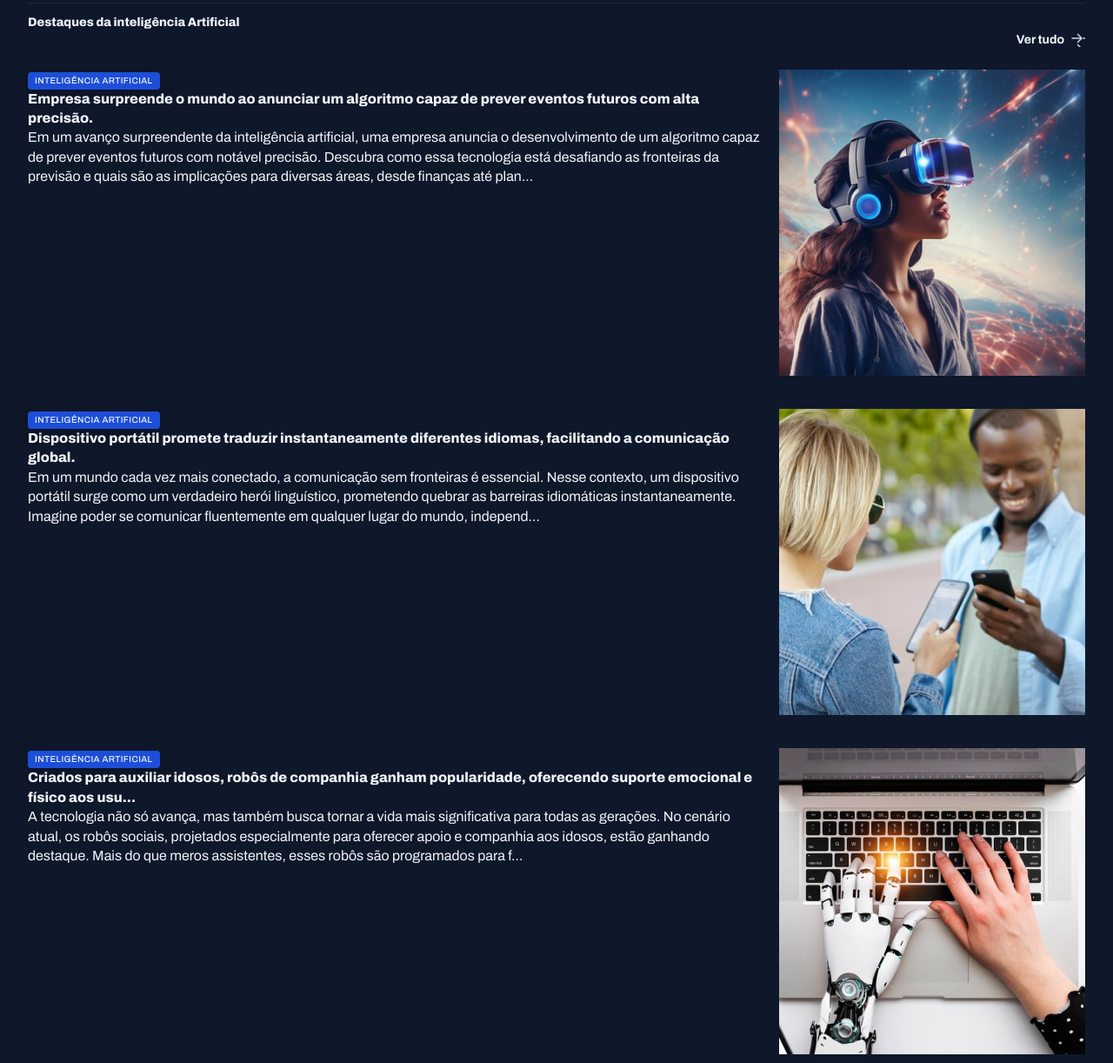
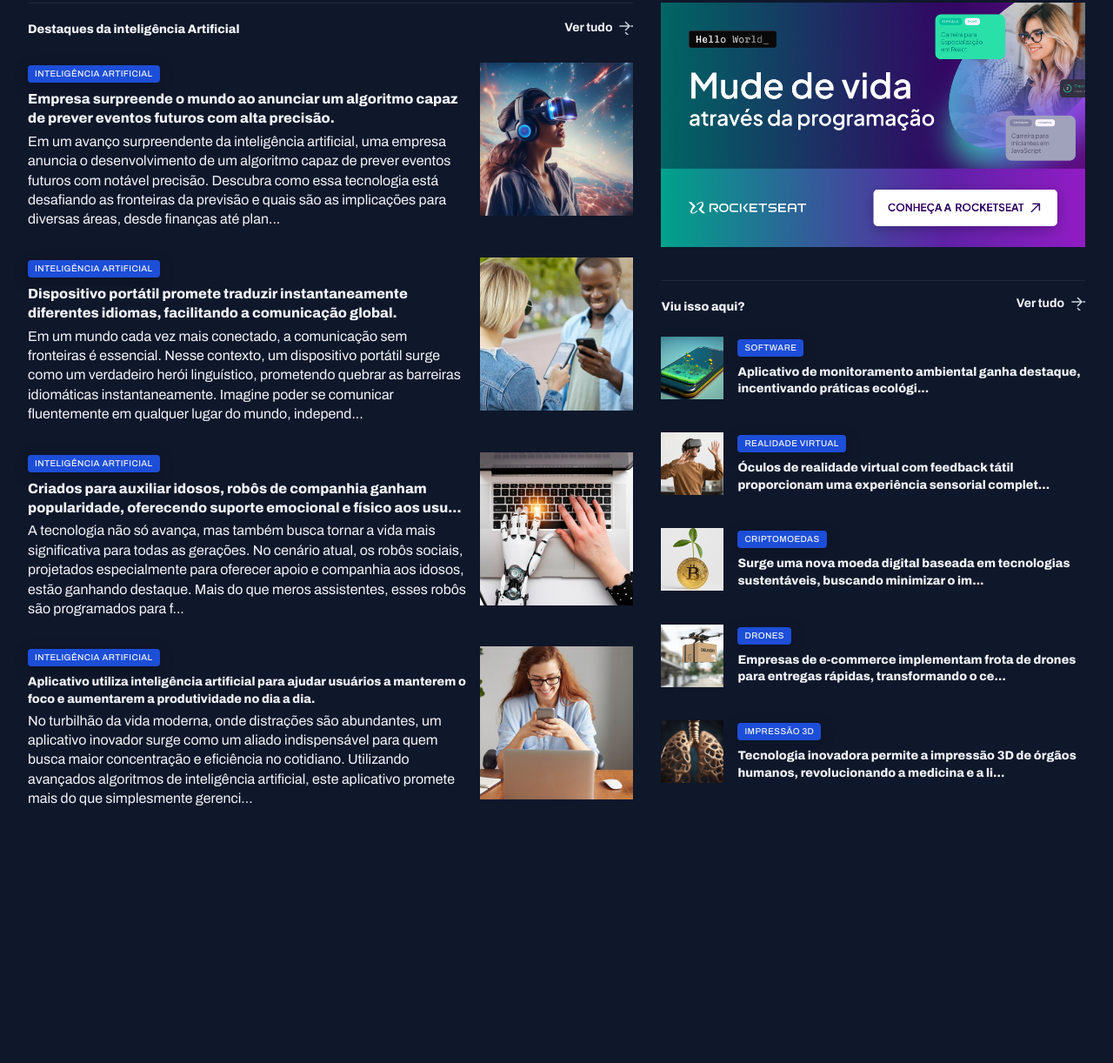
Before and after one commit to thales-castro/fullstack-projeto-portal-de-noticias, a plain HTML site: page index.html in a window 1280 px wide. Shown: the part 1111-2333 px from the top of the page at 87% size. After the commit the page ends 2041 px from the top, so only its background shows below. Drawn offline with Linux system fonts and the light colour scheme.

Commit message:
estilizando os ultimos cards

```diff
--- a/index.html
+++ b/index.html
@@ -132,28 +132,31 @@
             <span class="content-tag">Hologramas</span>
             <img src="assets/images/Image 07.png" alt="" />
             <p>
-              Plataforma de videoconferência apresenta nova função de hologramas, tornando as chamadas...
+              Plataforma de videoconferência apresenta nova função de
+              hologramas, tornando as chamadas...
             </p>
           </figure>
           <figure>
             <span class="content-tag">Realidade Virtual</span>
             <img src="assets/images/Image 08.png" alt="" />
             <p>
-              Nova geração de consoles de videogame é lançada, trazendo gráficos ultra-realistas e experiê...
+              Nova geração de consoles de videogame é lançada, trazendo gráficos
+              ultra-realistas e experiê...
             </p>
           </figure>
           <figure>
             <span class="content-tag">internet</span>
             <img src="assets/images/Image 09.png" alt="" />
             <p>
-              Projeto busca oferecer internet de alta velocidade em áreas remotas através de satélites.
+              Projeto busca oferecer internet de alta velocidade em áreas
+              remotas através de satélites.
             </p>
           </figure>
         </div>
       </section>
 
       <section id="ai">
-        <header class="gird gird-flow-col">
+        <header class="grid grid-flow-col">
           <h3>Destaques da inteligência Artificial</h3>
           <a href="#" class="grid grid-flow-col">
             <strong>Ver tudo</strong>
@@ -166,14 +169,19 @@
             <div>
               <span class="content-tag">Inteligência Artificial</span>
               <h3 class="text-xl">
-                Empresa surpreende o mundo ao anunciar um algoritmo capaz de prever eventos futuros com alta precisão.
+                Empresa surpreende o mundo ao anunciar um algoritmo capaz de
+                prever eventos futuros com alta precisão.
               </h3>
               <p class="text-sm">
-                Em um avanço surpreendente da inteligência artificial, uma empresa anuncia o desenvolvimento de um algoritmo capaz de prever eventos futuros com notável precisão. Descubra como essa tecnologia está desafiando as fronteiras da previsão e quais são as implicações para diversas áreas, desde finanças até plan...
+                Em um avanço surpreendente da inteligência artificial, uma
+                empresa anuncia o desenvolvimento de um algoritmo capaz de
+                prever eventos futuros com notável precisão. Descubra como essa
+                tecnologia está desafiando as fronteiras da previsão e quais são
+                as implicações para diversas áreas, desde finanças até plan...
               </p>
             </div>
             <div>
-              <img src="assets/images/Image 10.png" alt="">
+              <img src="assets/images/Image 10.png" alt="" />
             </div>
           </article>
 
@@ -181,14 +189,19 @@
             <div>
               <span class="content-tag">Inteligência Artificial</span>
               <h3 class="text-xl">
-                Dispositivo portátil promete traduzir instantaneamente diferentes idiomas, facilitando a comunicação global.
+                Dispositivo portátil promete traduzir instantaneamente
+                diferentes idiomas, facilitando a comunicação global.
               </h3>
               <p class="text-sm">
-                Em um mundo cada vez mais conectado, a comunicação sem fronteiras é essencial. Nesse contexto, um dispositivo portátil surge como um verdadeiro herói linguístico, prometendo quebrar as barreiras idiomáticas instantaneamente. Imagine poder se comunicar fluentemente em qualquer lugar do mundo, independ...
+                Em um mundo cada vez mais conectado, a comunicação sem
+                fronteiras é essencial. Nesse contexto, um dispositivo portátil
+                surge como um verdadeiro herói linguístico, prometendo quebrar
+                as barreiras idiomáticas instantaneamente. Imagine poder se
+                comunicar fluentemente em qualquer lugar do mundo, independ...
               </p>
             </div>
             <div>
-              <img src="assets/images/Image 11.png" alt="">
+              <img src="assets/images/Image 11.png" alt="" />
             </div>
           </article>
 
@@ -196,14 +209,19 @@
             <div>
               <span class="content-tag">Inteligência Artificial</span>
               <h3 class="text-xl">
-                Criados para auxiliar idosos, robôs de companhia ganham popularidade, oferecendo suporte emocional e físico aos usu...
+                Criados para auxiliar idosos, robôs de companhia ganham
+                popularidade, oferecendo suporte emocional e físico aos usu...
               </h3>
               <p class="text-sm">
-                A tecnologia não só avança, mas também busca tornar a vida mais significativa para todas as gerações. No cenário atual, os robôs sociais, projetados especialmente para oferecer apoio e companhia aos idosos, estão ganhando destaque. Mais do que meros assistentes, esses robôs são programados para f...
+                A tecnologia não só avança, mas também busca tornar a vida mais
+                significativa para todas as gerações. No cenário atual, os robôs
+                sociais, projetados especialmente para oferecer apoio e
+                companhia aos idosos, estão ganhando destaque. Mais do que meros
+                assistentes, esses robôs são programados para f...
               </p>
             </div>
             <div>
-              <img src="assets/images/Image 12.png" alt="">
+              <img src="assets/images/Image 12.png" alt="" />
             </div>
           </article>
 
@@ -211,27 +229,32 @@
             <div>
               <span class="content-tag">Inteligência Artificial</span>
               <h3 class="text-lg">
-                Aplicativo utiliza inteligência artificial para ajudar usuários a manterem o foco e aumentarem a produtividade no dia a dia.
+                Aplicativo utiliza inteligência artificial para ajudar usuários
+                a manterem o foco e aumentarem a produtividade no dia a dia.
               </h3>
               <p class="text-sm">
-                No turbilhão da vida moderna, onde distrações são abundantes, um aplicativo inovador surge como um aliado indispensável para quem busca maior concentração e eficiência no cotidiano. Utilizando avançados algoritmos de inteligência artificial, este aplicativo promete mais do que simplesmente gerenci...
+                No turbilhão da vida moderna, onde distrações são abundantes, um
+                aplicativo inovador surge como um aliado indispensável para quem
+                busca maior concentração e eficiência no cotidiano. Utilizando
+                avançados algoritmos de inteligência artificial, este aplicativo
+                promete mais do que simplesmente gerenci...
               </p>
             </div>
             <div>
-              <img src="assets/images/Image 13.png" alt="">
+              <img src="assets/images/Image 13.png" alt="" />
             </div>
           </article>
         </div>
       </section>
 
-      <div>
+      <aside>
         <div id="ads">
-          <img src="assets/Ads.png" alt="">
+          <img src="assets/Ads.png" alt="" />
         </div>
 
         <section id="more">
-          <header class="gird gird-flow-col">
-            <h3>Viuisso aqui?</h3>
+          <header class="grid grid-flow-col">
+            <h3>Viu isso aqui?</h3>
             <a href="#" class="grid grid-flow-col">
               <strong>Ver tudo</strong>
               <span></span>
@@ -241,67 +264,71 @@
           <div class="grid gap-32">
             <article class="grid grid-flow-col gap-16">
               <div>
-                <img src="assets/images/Image 14.png" alt="">
+                <img src="assets/images/Image 14.png" alt="" />
               </div>
               <div>
                 <span class="content-tag">Software</span>
                 <h3 class="text-lg">
-                  Aplicativo de monitoramento ambiental ganha destaque, incentivando práticas ecológicas e pro...
+                  Aplicativo de monitoramento ambiental ganha destaque,
+                  incentivando práticas ecológi...
                 </h3>
               </div>
             </article>
 
             <article class="grid grid-flow-col gap-16">
               <div>
-                <img src="assets/images/Image 15.png" alt="">
+                <img src="assets/images/Image 15.png" alt="" />
               </div>
               <div>
                 <span class="content-tag">Realidade Virtual</span>
                 <h3 class="text-lg">
-                  Óculos de realidade virtual com feedback tátil proporcionam uma experiência sensorial complet...
+                  Óculos de realidade virtual com feedback tátil proporcionam
+                  uma experiência sensorial complet...
                 </h3>
               </div>
             </article>
 
             <article class="grid grid-flow-col gap-16">
               <div>
-                <img src="assets/images/Image 16.png" alt="">
+                <img src="assets/images/Image 16.png" alt="" />
               </div>
               <div>
                 <span class="content-tag">Criptomoedas</span>
                 <h3 class="text-lg">
-                  Surge uma nova moeda digital baseada em tecnologias sustentáveis, buscando minimizar o im...
+                  Surge uma nova moeda digital baseada em tecnologias
+                  sustentáveis, buscando minimizar o im...
                 </h3>
               </div>
             </article>
 
             <article class="grid grid-flow-col gap-16">
               <div>
-                <img src="assets/images/Image 17.png" alt="">
+                <img src="assets/images/Image 17.png" alt="" />
               </div>
               <div>
                 <span class="content-tag">Drones</span>
                 <h3 class="text-lg">
-                  Empresas de e-commerce implementam frota de drones para entregas rápidas, transformando o ce...
+                  Empresas de e-commerce implementam frota de drones para
+                  entregas rápidas, transformando o ce...
                 </h3>
               </div>
             </article>
 
             <article class="grid grid-flow-col gap-16">
               <div>
-                <img src="assets/images/Image 18.png" alt="">
+                <img src="assets/images/Image 18.png" alt="" />
               </div>
               <div>
                 <span class="content-tag">Impressão 3d</span>
                 <h3 class="text-lg">
-                  Tecnologia inovadora permite a impressão 3D de órgãos humanos, revolucionando a medicina e a li...
+                  Tecnologia inovadora permite a impressão 3D de órgãos humanos,
+                  revolucionando a medicina e a li...
                 </h3>
               </div>
             </article>
           </div>
-
         </section>
-      </div>
+      </aside>
     </main>
   </body>
 </html>
--- a/styles/global.css
+++ b/styles/global.css
@@ -53,7 +53,15 @@ img {
 
 main {
   margin-top: 40px;
-  gap: 80px;
+  row-gap: 80px;
+  column-gap: 32px;
+
+  grid-template-columns: 2fr 1.4fr;
+
+  grid-template-areas:
+  "featured featured"
+  "weekly weekly"
+  "ai aside";
 }
 
 .content-tag {
--- a/styles/sections.css
+++ b/styles/sections.css
@@ -21,6 +21,8 @@ section header {
 }
 
 #featured {
+  grid-area: featured;
+
   img {
     height: 100%;
     object-fit: cover;
@@ -55,6 +57,7 @@ section header {
 }
 
 #weekly {
+  grid-area: weekly;
   &>div {
     grid-template-columns: repeat(4, 292px);
   }
@@ -78,3 +81,35 @@ section header {
     }
   }
 }
+
+#ai {
+  grid-area: ai;
+
+  img {
+    width: 176px;
+    aspect-ratio: 1/1;
+    object-fit: cover;
+  }
+
+  h3 {
+    margin-block: 8px 4px;
+  }
+}
+
+aside {
+  grid-area: aside;
+}
+
+#more {
+  margin-top: 32px;
+
+  h3 {
+    margin-top: 8px;
+  }
+
+  img {
+    width: 72px;
+    aspect-ratio: 1/1;
+    object-fit: cover;
+  }
+}
```
